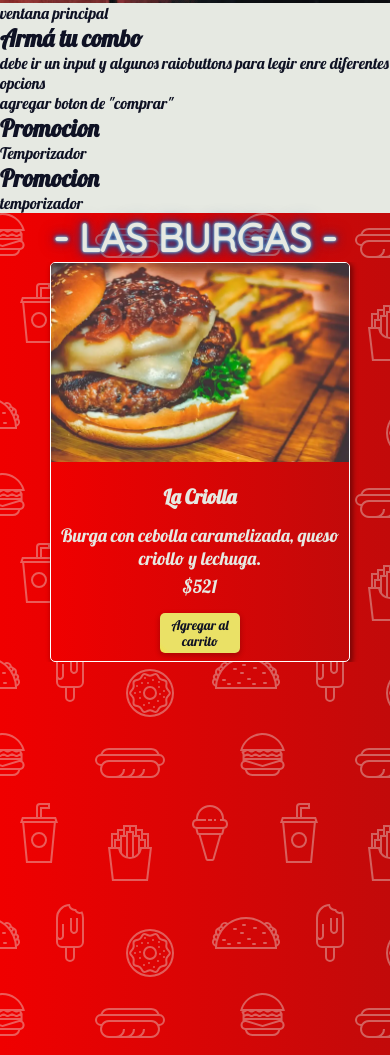
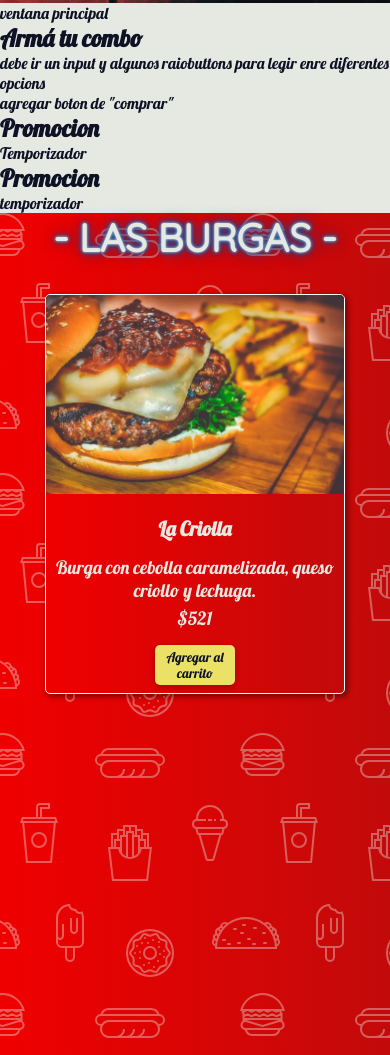
Before and after one commit to ivancostilla/proyecto-final-js, a website: page index.html in a window 390 px wide. Shown: the part 651-1706 px from the top of the page. Drawn offline with nearby package versions, Linux system fonts and the light colour scheme.

Commit message:
arreglando l carrousel en modo responsive

```diff
--- a/sass/layout/_extras.scss
+++ b/sass/layout/_extras.scss
@@ -82,6 +82,15 @@
     }
 }
 
+.owl-carousel {
+    .card {
+        width: 200px;
+        @media screen and (min-width: 18.75rem) {
+            width: 300px;
+        }
+    }
+}
+
 
 /* para que las cards del carrousel no tengan box-shadow: */
 
--- a/sass/layout/_swiper.scss
+++ b/sass/layout/_swiper.scss
@@ -1,12 +1,8 @@
-.slider {
-    max-width: 1150px;
+.owl-carrousel {
     overflow: hidden;
     display: flex;
-    .card {
-        margin: 0 50px;
-    }
 }
 
-.slider.card__container-burgas.owl-carousel.owl-loaded.owl-drag {
+.card__container-burgas.owl-carousel.owl-loaded.owl-drag {
     margin: 0 auto;
 }
```
Also changed, not shown: css/style.css.
